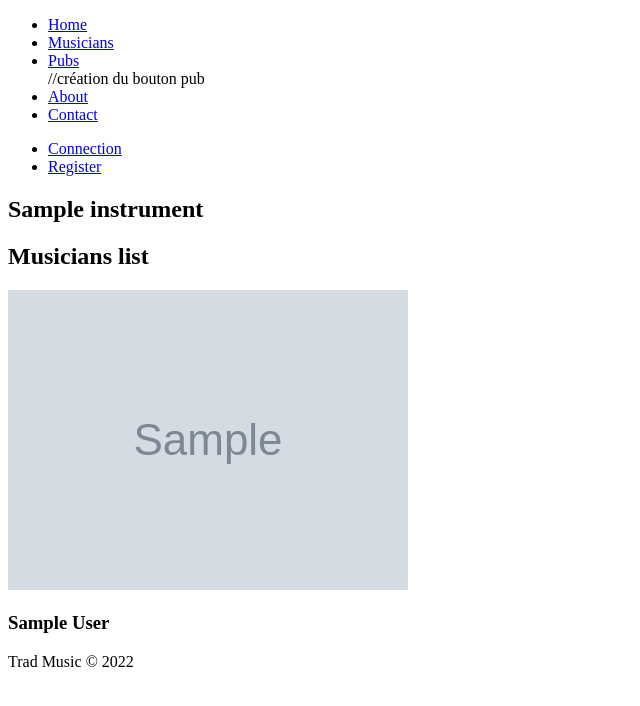
After one commit to stephchris/dev8-trad-music-sf, a Symfony app: template templates/instrument/show.html.twig in a window 1280 px wide. The commit adds this page. Shown: the top 706 px of the page, without its empty margins (0-640 px from the left). Run offline with Twig, Linux system fonts and the light colour scheme; the template is opened without the code that fills it: most values are stand-ins (such as "Sample title", 1, 10 or a date in 2020); grey boxes marked "Sample" are stand-in pictures; some libraries are stand-ins or nearby versions.

Commit message:
création du bouton pubs

```diff
--- a/composer.json
+++ b/composer.json
@@ -10,6 +10,7 @@
         "doctrine/doctrine-bundle": "^2.7",
         "doctrine/doctrine-migrations-bundle": "^3.2",
         "doctrine/orm": "^2.13",
+        "easycorp/easyadmin-bundle": "^4.4",
         "sensio/framework-extra-bundle": "^6.2",
         "symfony/apache-pack": "^1.0",
         "symfony/asset": "6.1.*",
--- a/config/bundles.php
+++ b/config/bundles.php
@@ -14,4 +14,5 @@ return [
     Symfony\Bundle\SecurityBundle\SecurityBundle::class => ['all' => true],
     Symfony\WebpackEncoreBundle\WebpackEncoreBundle::class => ['all' => true],
     Sensio\Bundle\FrameworkExtraBundle\SensioFrameworkExtraBundle::class => ['all' => true],
+    EasyCorp\Bundle\EasyAdminBundle\EasyAdminBundle::class => ['all' => true],
 ];
--- a/src/Entity/Manager.php
+++ b/src/Entity/Manager.php
@@ -51,4 +51,9 @@ class Manager extends User
 
         return $this;
     }
+
+    public function __toString(): string
+    {
+        return $this->getEmail();
+    }
 }
--- a/src/Entity/Pub.php
+++ b/src/Entity/Pub.php
@@ -168,7 +168,7 @@ class Pub
      * Methode qui sera appelée automatiquement par Doctrine avant l'enregistrement d'un pub
      * @return void
      */
-    #[ORM\prePersist]
+    #[ORM\PrePersist]
     public function prePersist(): void
     {
      $this->setCreatedAt(new \DateTimeImmutable());
--- a/templates/base.html.twig
+++ b/templates/base.html.twig
@@ -21,6 +21,7 @@
                 <ul>
                     <li><a href="{{ path('homepage') }}">Home</a></li>
                     <li><a href="{{ path('musician_list') }}">Musicians</a></li>
+                    <li><a href="{{ path('app_pub_index') }}">Pubs</a></li> //création du bouton pub
                     <li><a href="about.html">About</a></li>
                     <li><a href="contact.html">Contact</a></li>
 
@@ -30,8 +31,8 @@
                     {% if app.user %}
                         <li><a href="{{ path('app_logout') }}">Logout</a></li>
                     {% else%}
-                         <li><a href="{{ path('app_login') }}">Connection</a></li>
-                         <li><a href="{{ path('app_register') }}">Register</a></li>
+                        <li><a href="{{ path('app_login') }}">Connection</a></li>
+                        <li><a href="{{ path('app_register') }}">Register</a></li>
                     {% endif %}
                 </ul>
             </nav>
--- a/templates/instrument/_list.html.twig
+++ b/templates/instrument/_list.html.twig
@@ -1,7 +1,9 @@
 <ul>
     {% for instrument in instruments %}
         <li>
-            {{ instrument.name }}
+           <a href="{{ path('app_instrument_show', {'id': instrument.id}) }}" >
+                {{ instrument.name }}
+           </a>
         </li>
 
     {% endfor %}
--- /dev/null
+++ b/templates/instrument/show.html.twig
@@ -0,0 +1,24 @@
+{% extends 'base.html.twig' %}
+
+{% block title %}
+    {{ instrument.name }}
+{% endblock %}
+{% block body %}
+    <section class="container">
+        <h1>{{ instrument.name }}</h1>
+    </section>
+
+    <section class="container">
+        <h1>Musicians list</h1>
+
+        <div class="grid">
+
+            {% for musician in instrument.musicians %}
+                {# Inclure le fichier musician/_card.html.twig en envoyant la variable musician (et uniquement musician #}
+                {% include 'musician/_card.html.twig' with {'musician': musician} only %}
+            {% endfor %}
+
+        </div>
+    </section>
+
+{% endblock %}
--- a/templates/musician/_card.html.twig
+++ b/templates/musician/_card.html.twig
@@ -7,7 +7,7 @@
     <ul class="badge-list">
         {% for instrument in musician.instruments %}
             <li>
-                <a href="#" class="badge badge-primary">
+                <a href="{{ path('app_instrument_show', {'id': instrument.id}) }}" class="badge badge-primary">
                     {% if instrument.icon %}
                         <i class="{{ instrument.icon }}"></i>
                     {% endif %}
```
Also changed, not shown: src/Controller/InstrumentController.php (+13 -1 lines), 3 other files.
